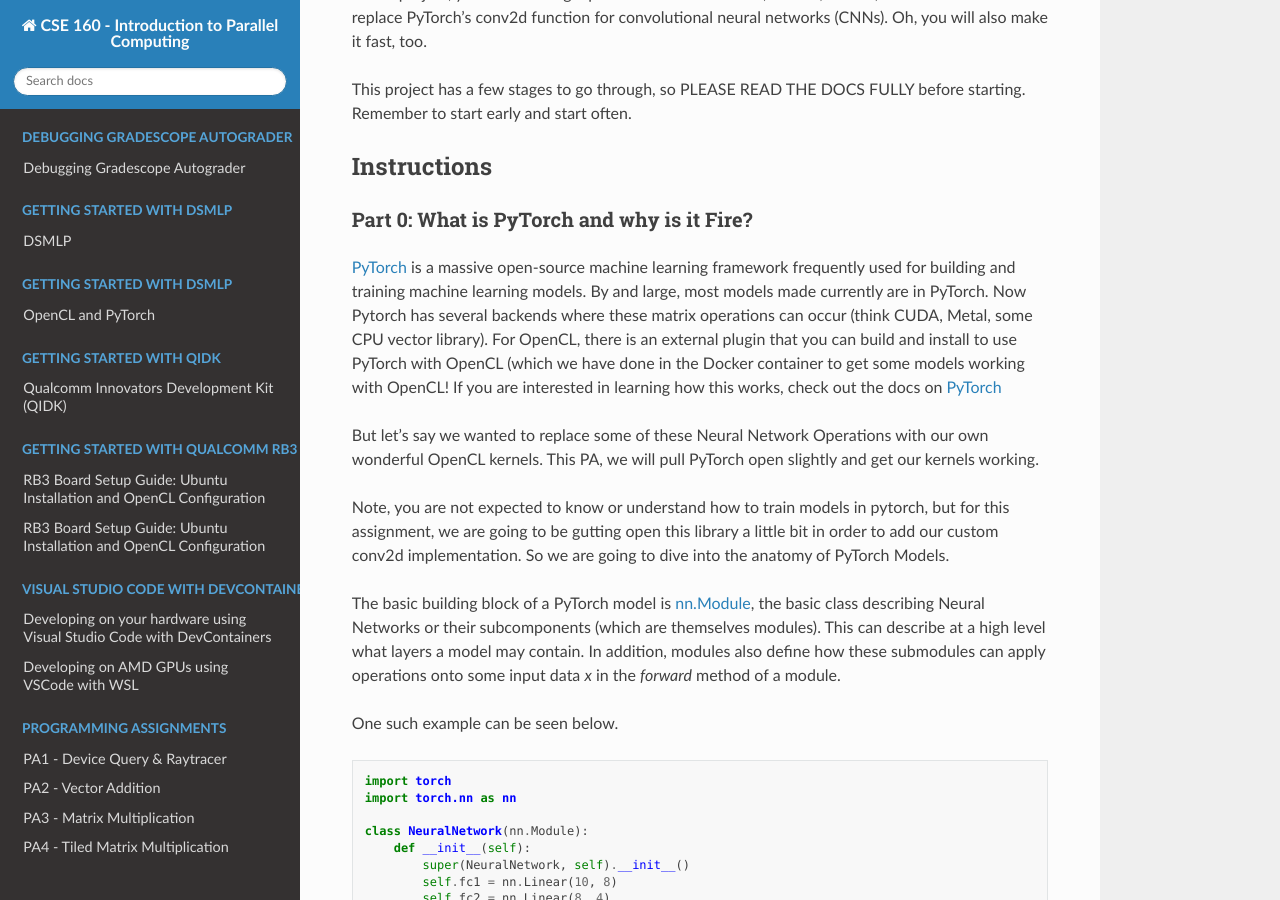
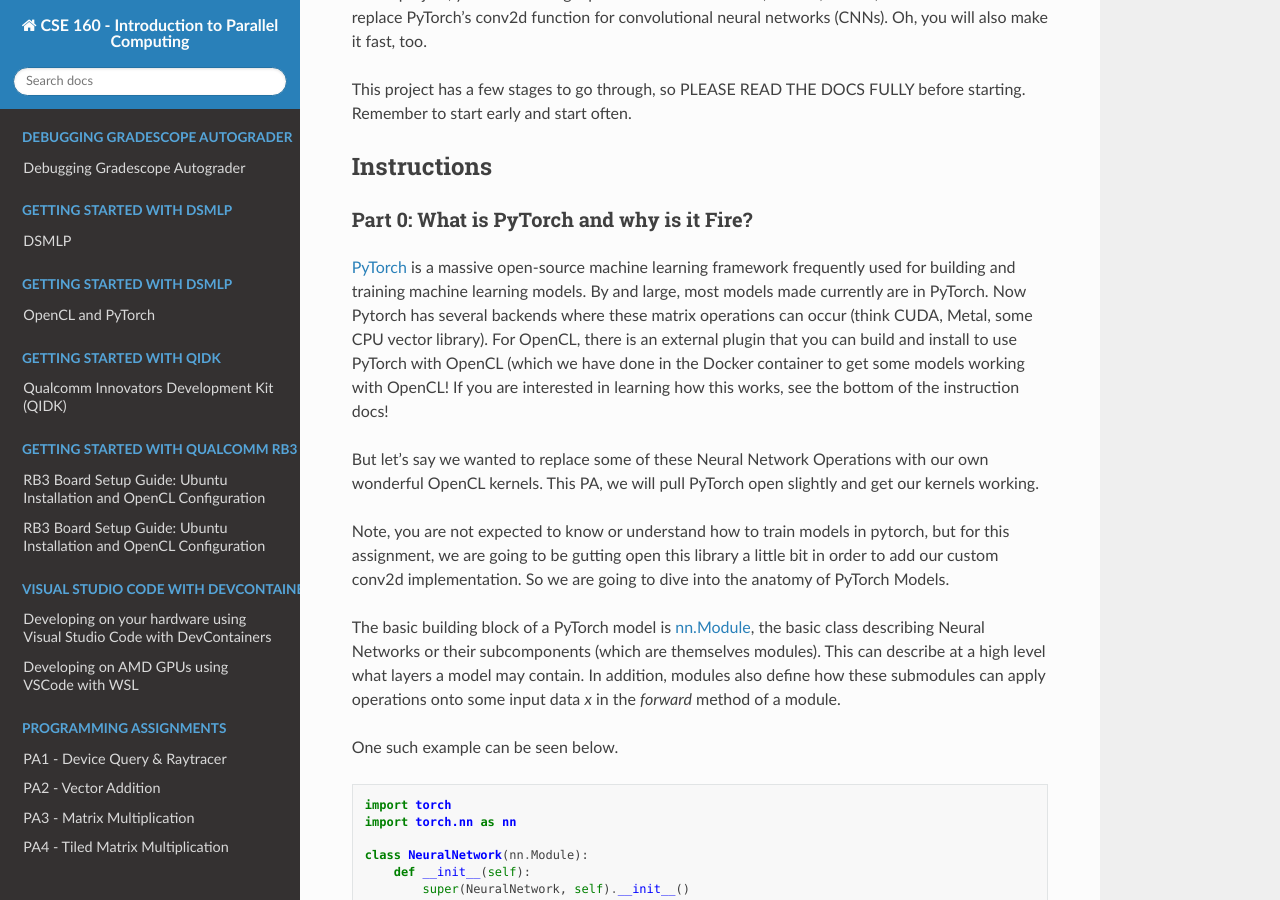
Before and after one commit to KastnerRG/cse160-docs, a Sphinx documentation site: the page built from docs/source/PA6.rst, in a window 1280 px wide and 900 px high, scrolled down 330 px. Built offline with Sphinx 7.4.7 and the Read the Docs theme 3.1.0, drawn with Linux system fonts in a browser that asks for light colours; formulas are drawn with MathJax 3; cross-references to code outside the pages are shown as plain code; some of the changed text lies outside the part shown.

Commit message:
fix pytorch and opeancl link

```diff
--- a/docs/source/PA6.rst
+++ b/docs/source/PA6.rst
@@ -19,7 +19,7 @@
 
 `PyTorch <https://pytorch.org/>`__ is a massive open-source machine learning framework frequently used for building and training machine learning models. By and large, most models made currently are in PyTorch.
 Now Pytorch has several backends where these matrix operations can occur (think CUDA, Metal, some CPU vector library). For OpenCL, there is an external plugin that you can build and install to use
-PyTorch with OpenCL (which we have done in the Docker container to get some models working with OpenCL! If you are interested in learning how this works, check out the docs on `<PyTorch>`__
+PyTorch with OpenCL (which we have done in the Docker container to get some models working with OpenCL! If you are interested in learning how this works, see the bottom of the instruction docs!
 
 But let's say we wanted to replace some of these Neural Network Operations with our own wonderful OpenCL kernels. This PA, we will pull PyTorch open slightly and get our kernels working.
 
@@ -216,4 +216,4 @@
 The goal of this course is not to teach you Machine Learning. However, some of this PA was made by training on OpenCL with PyTorch. If you are curious how exactly that works, you can
 
 1. Go to PA6/extras/train_audio.py and run the training script yourself (make sure to have some space on your machine, BirdSet takes up a lot of space)
-2. Check out `<PyTorch>`__
+2. Check out `<https://docs-cse160.readthedocs.io/en/latest/PyTorch.html>`__
```
